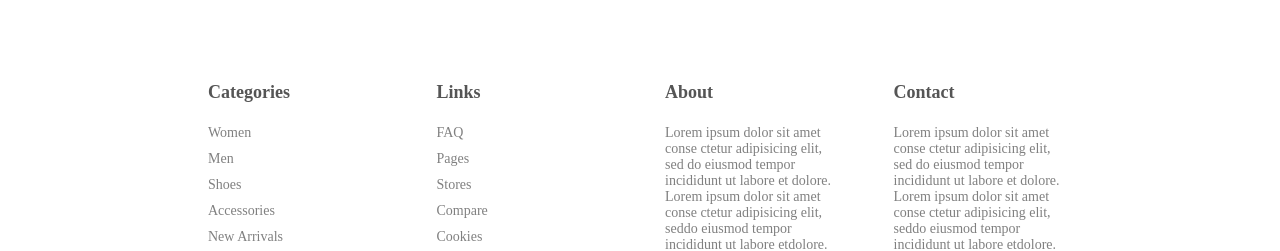
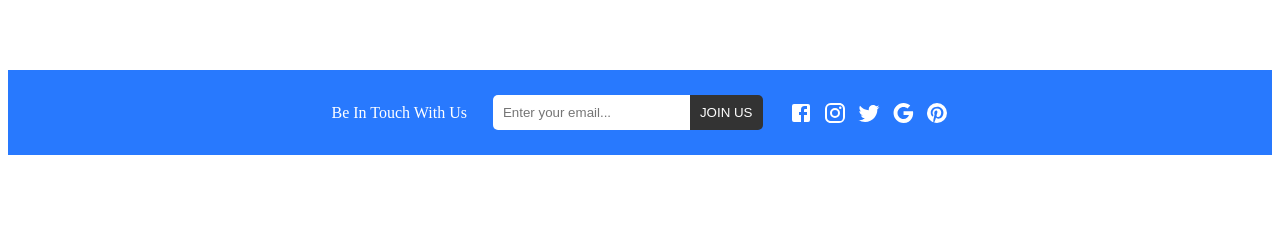
Before and after one commit to shangguanwang/ecommerceshop, a React (Create React App) app in the folder client/: page / in a window 1280 px wide. Shown: the part 3093-3344 px from the top of the page. Built offline with nearby package versions, Linux system fonts and the light colour scheme.

Commit message:
Func: added Contact

```diff
--- /dev/null
+++ b/client/src/components/Contact/Contact.jsx
@@ -0,0 +1,32 @@
+import React from "react";
+import "./Contact.scss";
+// Import Material UI Icons
+import FacebookIcon from "@mui/icons-material/Facebook"
+import InstagramIcon from "@mui/icons-material/Instagram"
+import TwitterIcon from "@mui/icons-material/Twitter"
+import GoogleIcon from "@mui/icons-material/Google"
+import PinterestIcon from "@mui/icons-material/Pinterest"
+
+
+const Contact = () => {
+  return (
+    <div className="contact">
+      <div className="wrapper">
+        <span>Be In Touch With Us</span>
+        <div className="mail">
+            <input type="text" placeholder="Enter your email..."></input>
+            <button>JOIN US</button>
+        </div>
+        <div className="icons">
+          <FacebookIcon className="icon" />
+          <InstagramIcon className="icon" />
+          <TwitterIcon className="icon" />
+          <GoogleIcon className="icon" />
+          <PinterestIcon className="icon" />
+        </div>
+      </div>
+    </div>
+  );
+};
+
+export default Contact;
--- /dev/null
+++ b/client/src/components/Contact/Contact.scss
@@ -0,0 +1,32 @@
+.contact{
+    background-color: #2879fe;
+    color: white;
+    padding: 15px;
+    display: flex;
+    justify-content: center;
+
+    .wrapper{
+        width: 50%;
+        display: flex;
+        align-items: center;
+        justify-content: space-between;
+
+        input{
+            padding:10px;
+            border: none;
+            border-radius:5px 0 0 5px;
+        }
+        button{
+            padding: 10px;
+            color:white;
+            background-color: #333;
+            border-radius: 0 5px 5px 0;
+            border:none;
+        }
+
+        .icons{
+            gap:10px;
+            color:white;
+        }
+    }
+}
--- a/client/src/pages/Home/Home.jsx
+++ b/client/src/pages/Home/Home.jsx
@@ -5,6 +5,7 @@
 import Slider from '../../components/Slider/Slider'
 import FeaturedProducts from '../../components/FeaturedProducts/FeaturedProducts'
 import Categories from '../../components/Categories/Categories'
+import Contact from '../../components/Contact/Contact'
 
 const Home = () => {
   return (
@@ -13,6 +14,7 @@
       <FeaturedProducts type="featured"/>
       <Categories />
       <FeaturedProducts type="trending"/>
+      <Contact />
     </div>
   )
 }
--- a/client/src/pages/Products/Products.jsx
+++ b/client/src/pages/Products/Products.jsx
@@ -1,11 +1,9 @@
-import React from 'react'
+import React from "react";
 
-import "./Products.scss"
+import "./Products.scss";
 
 const Products = () => {
-  return (
-    <div className='products'>Products</div>
-  )
-}
+  return <div className="products"></div>;
+};
 
-export default Products
+export default Products;
```
